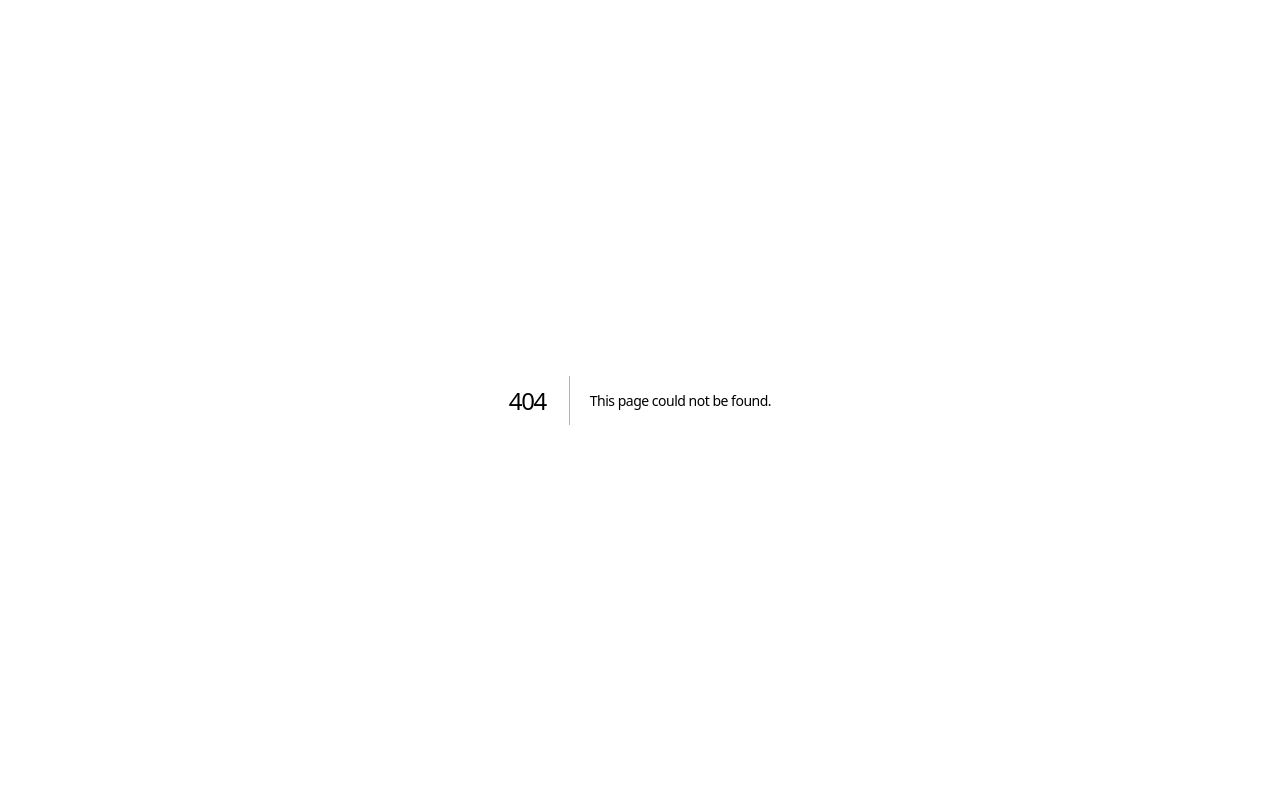
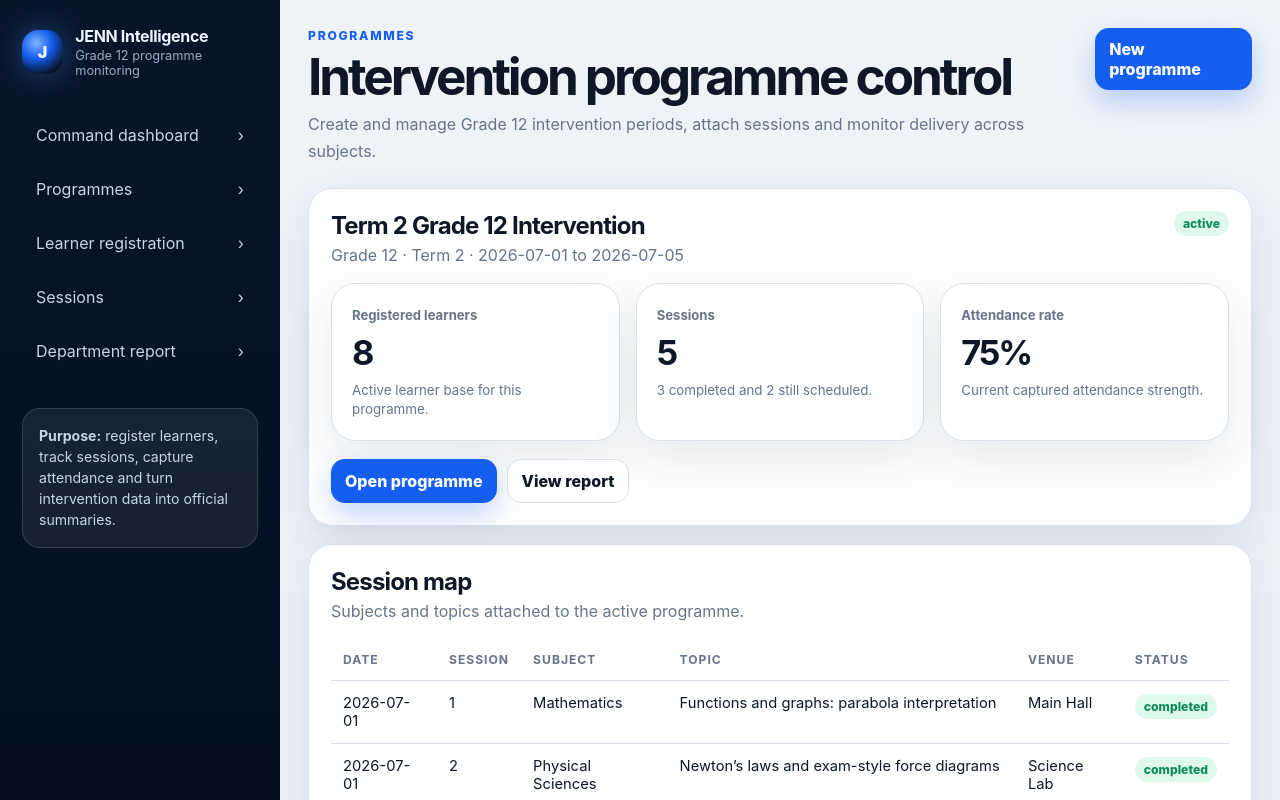
Before and after one commit to sbaj179/jenn-programme-intelligence, a Next.js app: page /programmes in a window 1280 px wide. Before the commit this address had no page. Shown: the top 800 px of the page. Built offline with nearby package versions, Linux system fonts and the light colour scheme.

Commit message:
Add programmes page

```diff
--- /dev/null
+++ b/src/app/programmes/page.jsx
@@ -0,0 +1,91 @@
+import Link from 'next/link'
+import AppShell from '@/components/AppShell'
+import { demoProgramme, demoSessions } from '@/lib/demo-data'
+import { getProgrammeSummary } from '@/lib/metrics'
+
+export default function ProgrammesPage() {
+  const summary = getProgrammeSummary()
+
+  return (
+    <AppShell>
+      <header className="page-header">
+        <div>
+          <p className="eyebrow">Programmes</p>
+          <h1>Intervention programme control</h1>
+          <p className="lead">
+            Create and manage Grade 12 intervention periods, attach sessions and monitor delivery across subjects.
+          </p>
+        </div>
+        <Link className="btn primary" href="/programmes/new">New programme</Link>
+      </header>
+
+      <section className="panel">
+        <div className="panel-header">
+          <div>
+            <h2>{demoProgramme.name}</h2>
+            <p>Grade {demoProgramme.grade} · Term {demoProgramme.term} · {demoProgramme.start_date} to {demoProgramme.end_date}</p>
+          </div>
+          <span className={`status ${demoProgramme.status}`}>{demoProgramme.status}</span>
+        </div>
+
+        <div className="grid-3">
+          <article className="stat-panel kpi-card">
+            <span>Registered learners</span>
+            <strong>{summary.registeredLearners}</strong>
+            <small>Active learner base for this programme.</small>
+          </article>
+          <article className="stat-panel kpi-card">
+            <span>Sessions</span>
+            <strong>{summary.totalSessions}</strong>
+            <small>{summary.completedSessions} completed and {summary.totalSessions - summary.completedSessions} still scheduled.</small>
+          </article>
+          <article className="stat-panel kpi-card">
+            <span>Attendance rate</span>
+            <strong>{summary.attendanceRate}%</strong>
+            <small>Current captured attendance strength.</small>
+          </article>
+        </div>
+
+        <div className="button-row" style={{ marginTop: 18 }}>
+          <Link className="btn primary" href={`/programmes/${demoProgramme.id}`}>Open programme</Link>
+          <Link className="btn secondary" href={`/reports/programme/${demoProgramme.id}`}>View report</Link>
+        </div>
+      </section>
+
+      <section className="panel">
+        <div className="panel-header">
+          <div>
+            <h2>Session map</h2>
+            <p>Subjects and topics attached to the active programme.</p>
+          </div>
+        </div>
+        <div className="table-wrap">
+          <table>
+            <thead>
+              <tr>
+                <th>Date</th>
+                <th>Session</th>
+                <th>Subject</th>
+                <th>Topic</th>
+                <th>Venue</th>
+                <th>Status</th>
+              </tr>
+            </thead>
+            <tbody>
+              {demoSessions.map((session) => (
+                <tr key={session.id}>
+                  <td>{session.session_date}</td>
+                  <td>{session.session_number}</td>
+                  <td>{session.subject_name}</td>
+                  <td>{session.topic}</td>
+                  <td>{session.venue}</td>
+                  <td><span className={`status ${session.status}`}>{session.status.replace('_', ' ')}</span></td>
+                </tr>
+              ))}
+            </tbody>
+          </table>
+        </div>
+      </section>
+    </AppShell>
+  )
+}
```
